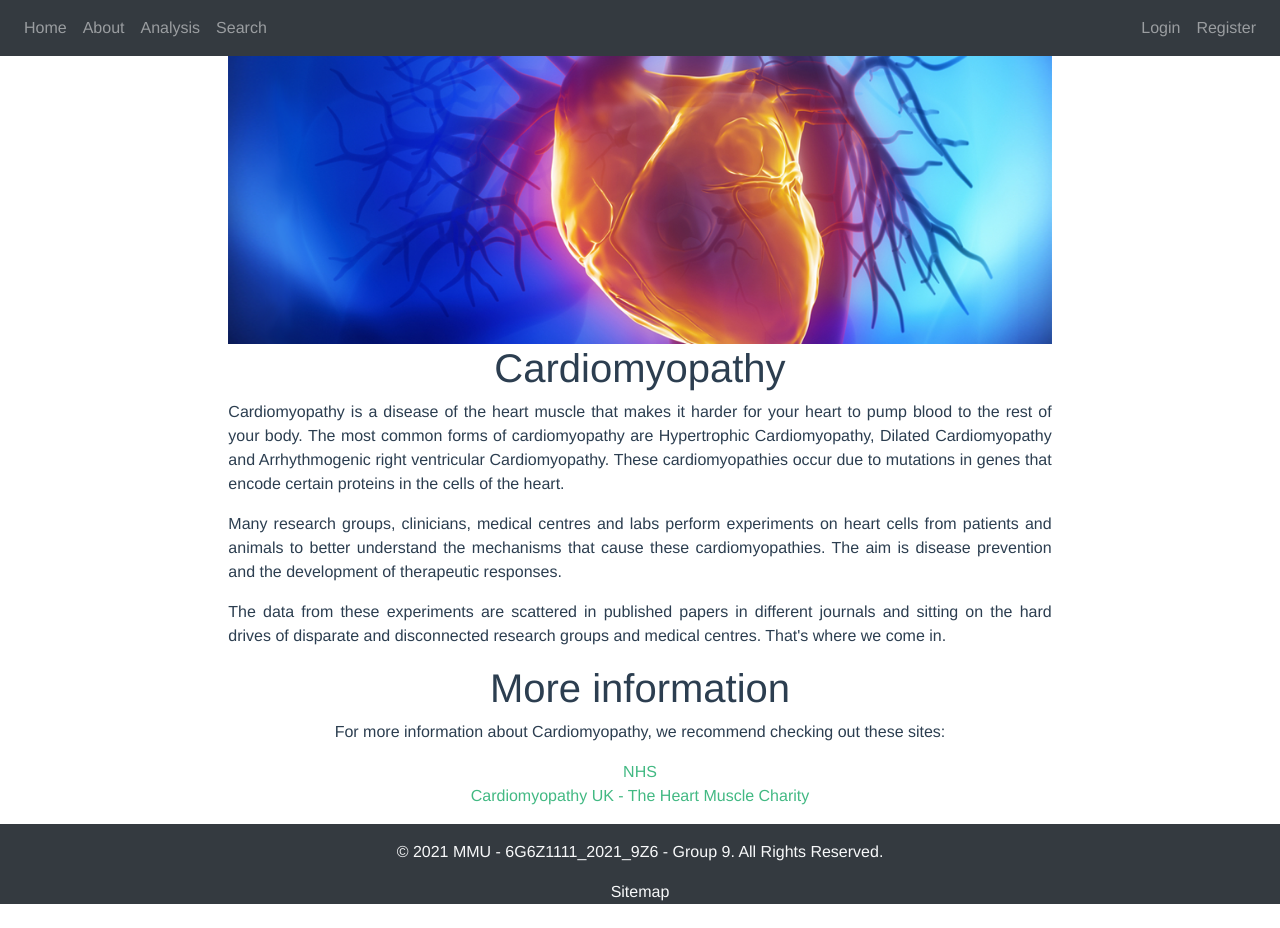
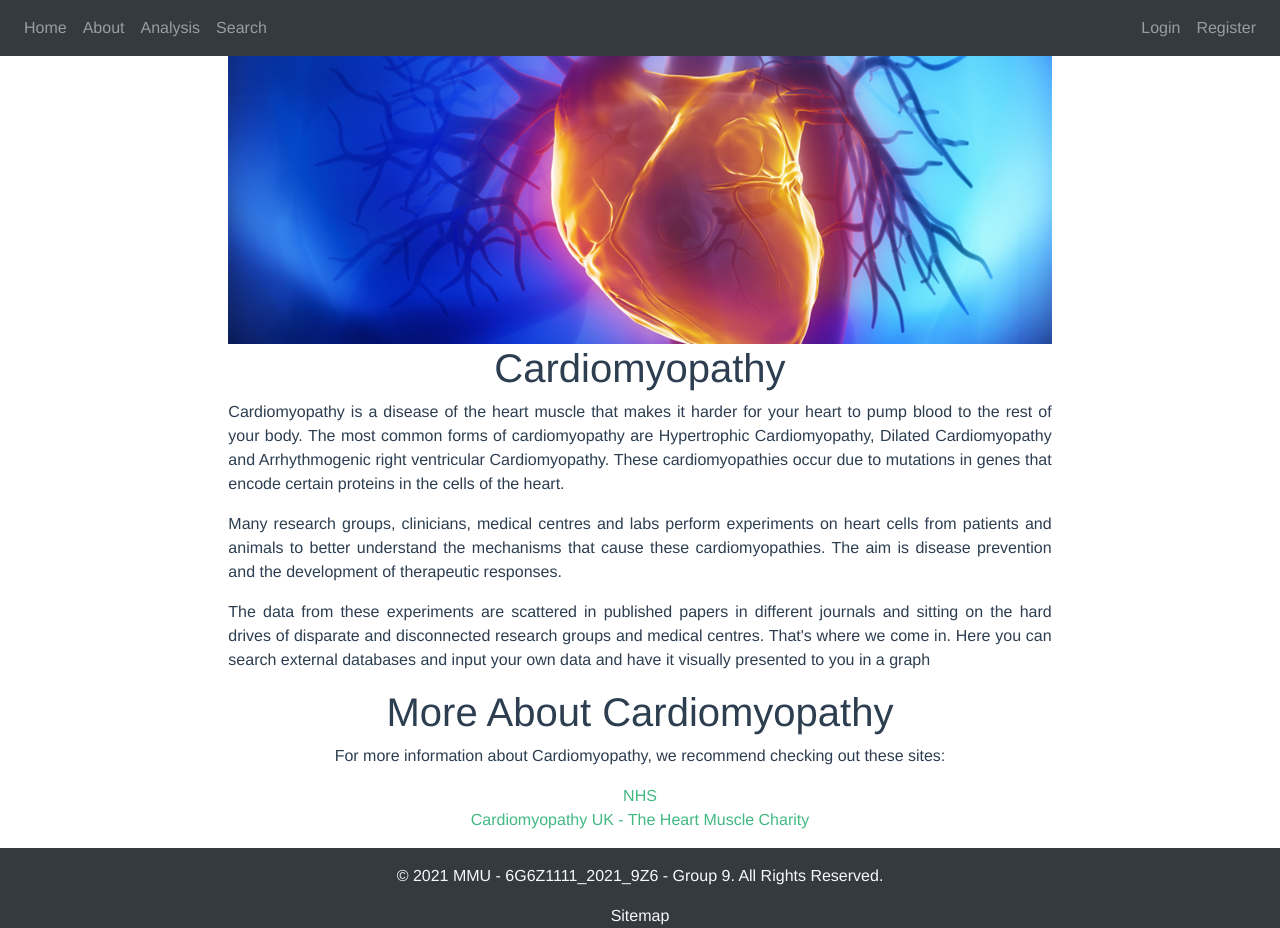
Before and after one commit to Gawain112/Advanced-web-project, a Vue app: page / in a window 1280 px wide. Before the commit the page ends 904 px from the top, so only its background shows below. Built offline with nearby package versions, Linux system fonts and the light colour scheme.

Commit message:
Home Addition

```diff
--- a/src/views/Home.vue
+++ b/src/views/Home.vue
@@ -14,11 +14,12 @@
       understand the mechanisms that cause these cardiomyopathies. The aim is disease prevention and the development of therapeutic responses.</p>
 
     <p>The data from these experiments are scattered in published papers in different journals and sitting on the hard drives of disparate and
-      disconnected research groups and medical centres. That's where we come in.</p>
+      disconnected research groups and medical centres. That's where we come in. Here you can search external databases and input your own data
+      and have it visually presented to you in a graph</p>
 
     </div>
 
-    <Intro class="text-center" msg="More information" />
+    <Intro class="text-center" msg="More About Cardiomyopathy" />
 
   </div>
 </template>
```
